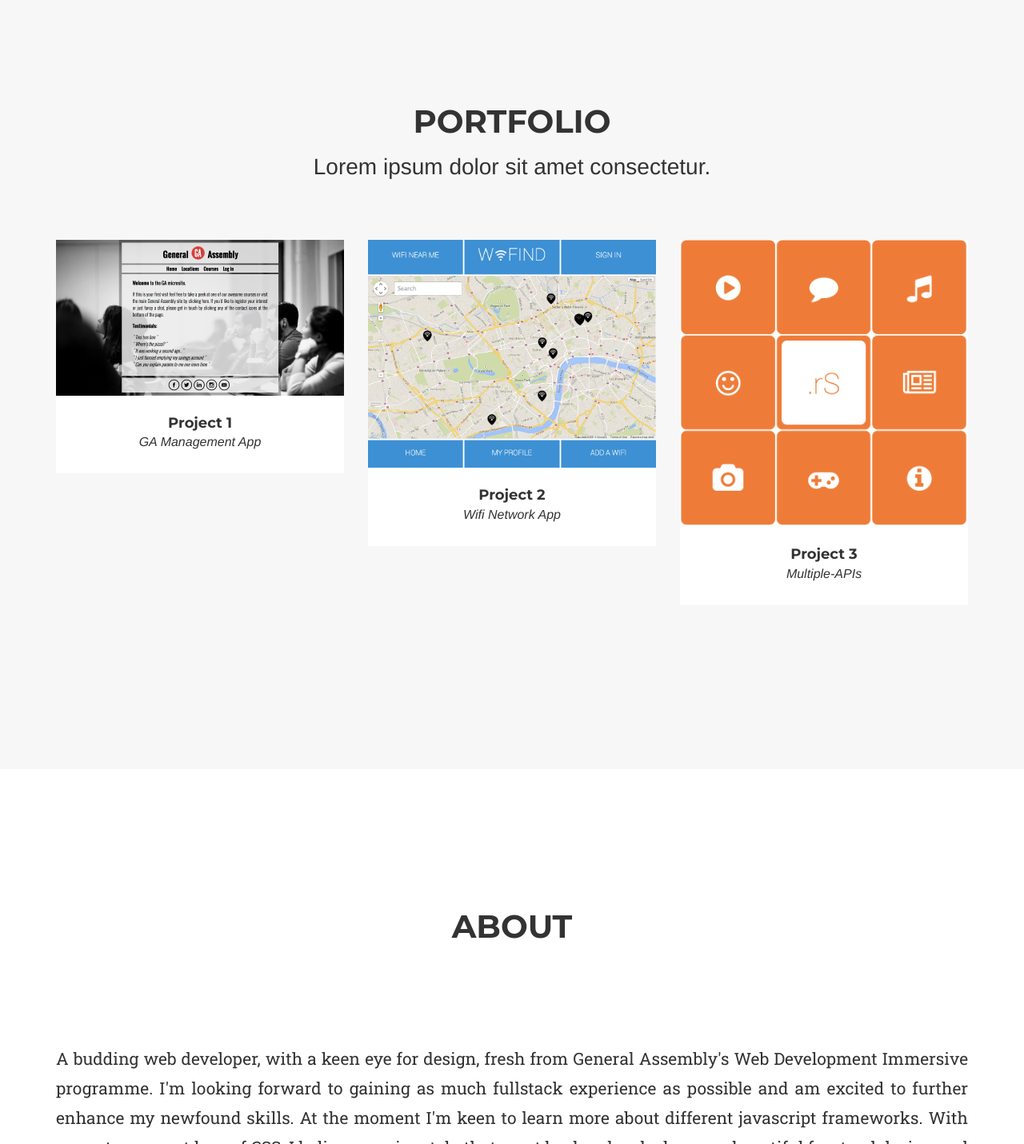
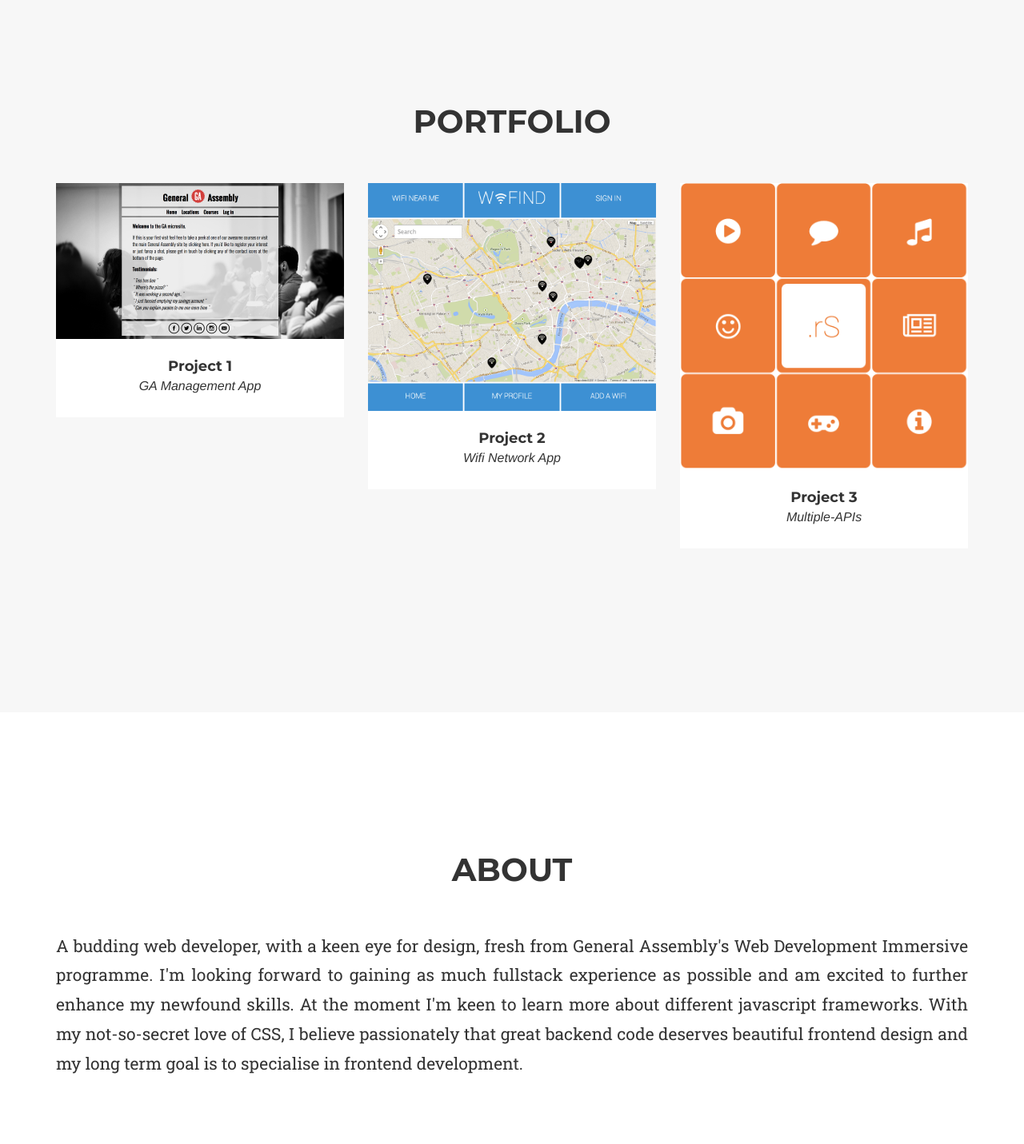
Before and after one commit to tjwalker2014/tjwalker2014.github.io, a plain HTML site: page index.html in a window 1280 px wide. Shown: the part 760-2191 px from the top of the page at 80% size. Drawn offline with nearby package versions, Linux system fonts and the light colour scheme; a web font is replaced by a local one.

Commit message:
removed lorem ipsum

```diff
--- a/index.html
+++ b/index.html
@@ -91,8 +91,7 @@
         <div class="container">
             <div class="row">
                 <div class="col-lg-12 text-center">
-                    <h2 class="section-heading">Portfolio</h2>
-                    <h3 class="section-subheading">Lorem ipsum dolor sit amet consectetur.</h3>
+                    <h2 class="section-heading">Portfolio</h2><br><br>
                 </div>
             </div>
             <div class="row">
@@ -147,8 +146,7 @@
         <div class="container">
             <div class="row">
                 <div class="col-lg-12 text-center">
-                    <h2 class="section-heading">About</h2>
-                    <h3 class="section-subheading text-muted">Lorem ipsum dolor sit amet consectetur.</h3>
+                    <h2 class="section-heading">About</h2><br><br>
                 </div>
             </div>
             <p class="aboutcontent">A budding web developer, with a keen eye for design, fresh from General Assembly's Web Development Immersive programme. I'm looking forward to gaining as much fullstack experience as possible and am excited to further enhance my newfound skills. At the moment I'm keen to learn more about different javascript frameworks. With my not-so-secret love of CSS, I believe passionately that great backend code deserves beautiful frontend design and my long term goal is to specialise in frontend development.</p>
```
